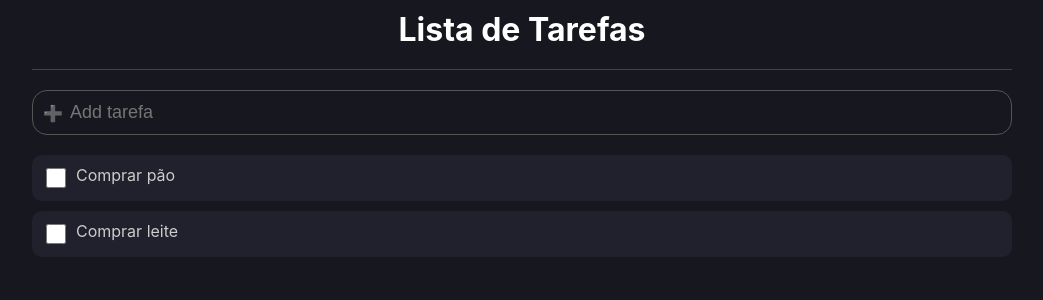
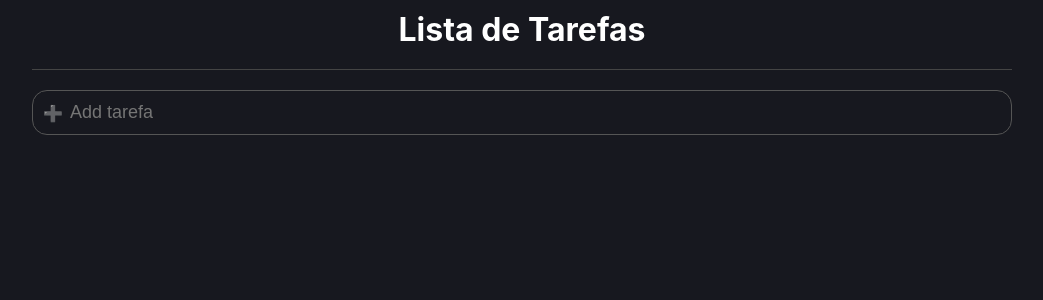
Before and after one commit to brenomorais-ti/listadetarefas, a React (Create React App) app: page / in a window 1280 px wide. Shown: the top 300 px of the page, without its empty margins (118-1161 px from the left). Built offline with nearby package versions, Linux system fonts and the light colour scheme.

Commit message:
Project partially completed

```diff
--- a/src/App.tsx
+++ b/src/App.tsx
@@ -6,10 +6,7 @@ import { AddArea } from './components/AddArea';
 
 
 const App = () => {
-  const [list, setList] = useState<Item[]>([
-    { id: 1, name: 'Comprar pão', done: false},
-    { id: 2, name: 'Comprar leite', done: false},
-  ]);
+  const [list, setList] = useState<Item[]>([]);
 
   const handleAddTask = (taskName: string) => {
     let newList = [...list];
@@ -18,6 +15,16 @@ const App = () => {
       name: taskName,
       done: false
     });
+    setList(newList);
+  }
+
+  const handleAddTaskChange = (id: number, done: boolean) => {
+    let newList = [...list];
+    for(let i in newList) {
+      if(newList[i].id === id) {
+        newList[i].done = done;
+      }
+    }
     setList(newList);
   }
 
@@ -31,7 +38,11 @@ const App = () => {
         <AddArea onEnter={handleAddTask}/>
 
         {list.map((item, index)=>(
-          <ListItem key={index} item={item} />
+          <ListItem
+          key={index}
+          item={item}
+          onChange={handleAddTaskChange}
+        />
         ))}
 
       </C.Area>
--- a/src/components/ListItem/index.tsx
+++ b/src/components/ListItem/index.tsx
@@ -4,6 +4,7 @@ import { useState } from 'react'
 
 type Props = {
     item: Item
+    onChange: (id: number, done: boolean) => void
 }
 
 export const ListItem = ({item}: Props) => {
```
